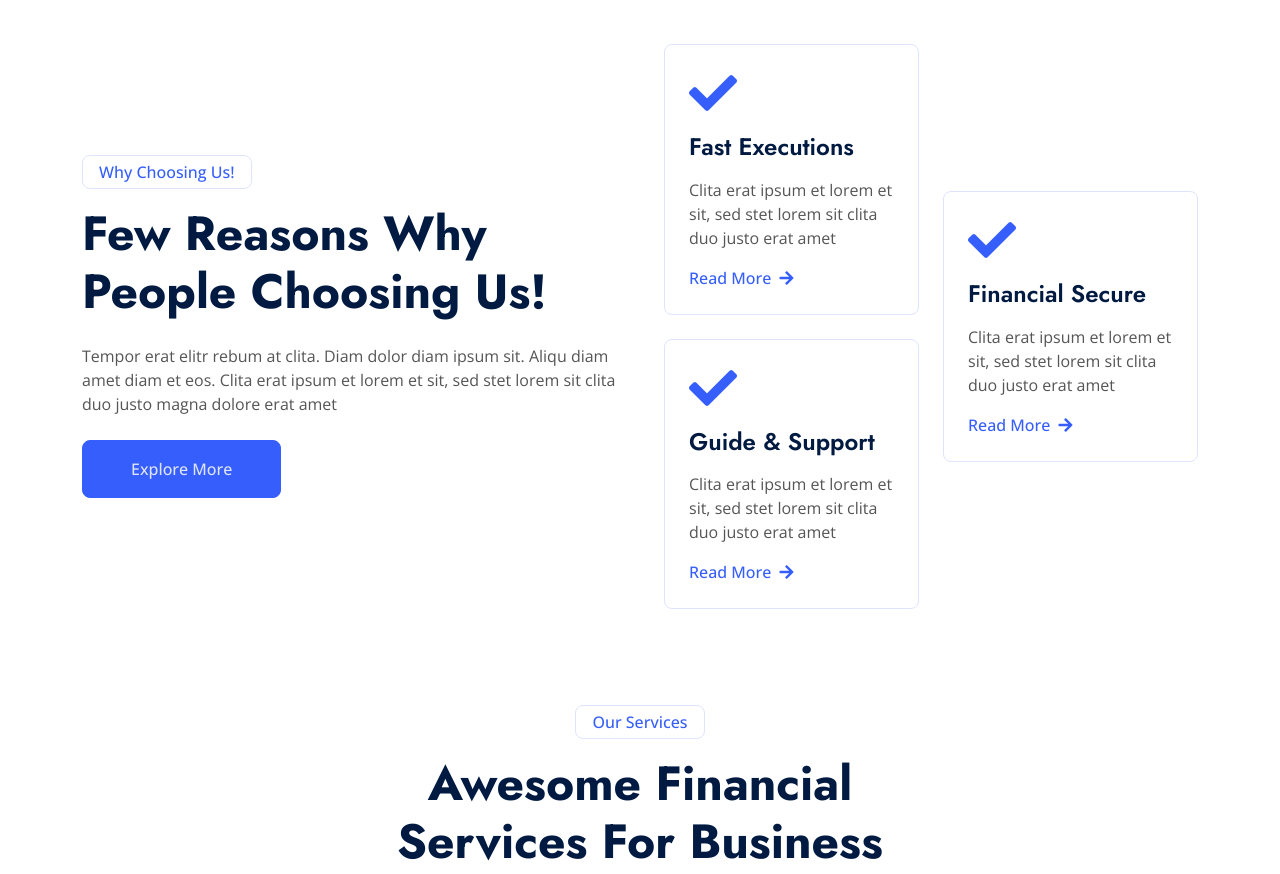
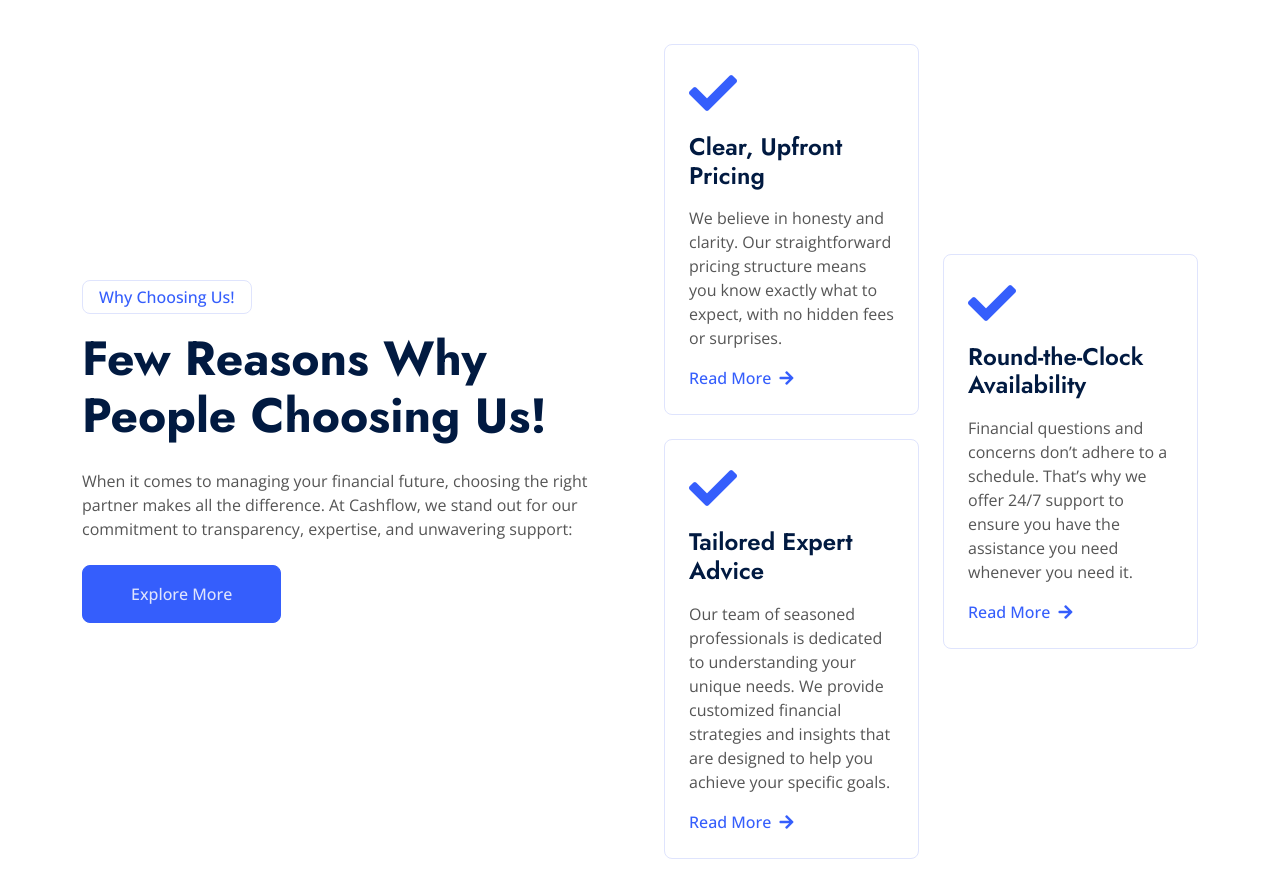
Before and after one commit to royramesh/cashflow, a plain HTML site: page index.html in a window 1280 px wide. Shown: the part 2160-3034 px from the top of the page. Drawn offline with nearby package versions, Linux system fonts and the light colour scheme.

Commit message:
cascqavcavc
egf35y4y47847

```diff
--- a/index.html
+++ b/index.html
@@ -307,10 +307,9 @@
                 <div class="col-lg-6 wow fadeInUp" data-wow-delay="0.1s">
                     <p class="d-inline-block border rounded text-primary fw-semi-bold py-1 px-3">Why Choosing Us!</p>
                     <h1 class="display-5 mb-4">Few Reasons Why People Choosing Us!</h1>
-                    <p class="mb-4">Tempor erat elitr rebum at clita. Diam dolor diam ipsum sit. Aliqu diam amet diam et
-                        eos. Clita erat ipsum et lorem et sit, sed stet lorem sit clita duo justo magna dolore erat amet
+                    <p class="mb-4">When it comes to managing your financial future, choosing the right partner makes all the difference. At Cashflow, we stand out for our commitment to transparency, expertise, and unwavering support:
                     </p>
-                    <a class="btn btn-primary py-3 px-5" href="">Explore More</a>
+                    <a class="btn btn-primary py-3 px-5" href="about.html">Explore More</a>
                 </div>
                 <div class="col-lg-6">
                     <div class="row g-4 align-items-center">
@@ -319,9 +318,11 @@
                                 <div class="col-12 wow fadeIn" data-wow-delay="0.3s">
                                     <div class="feature-box border rounded p-4">
                                         <i class="fa fa-check fa-3x text-primary mb-3"></i>
-                                        <h4 class="mb-3">Fast Executions</h4>
-                                        <p class="mb-3">Clita erat ipsum et lorem et sit, sed stet lorem sit clita duo
-                                            justo erat amet</p>
+                                        <h4 class="mb-3">Clear, Upfront Pricing
+                                        </h4>
+                                        <p class="mb-3">We believe in honesty and clarity. Our straightforward pricing structure means you know exactly what to expect, with no hidden fees or surprises.
+
+                                        </p>
                                         <a class="fw-semi-bold" href="">Read More <i
                                                 class="fa fa-arrow-right ms-1"></i></a>
                                     </div>
@@ -329,9 +330,11 @@
                                 <div class="col-12 wow fadeIn" data-wow-delay="0.5s">
                                     <div class="feature-box border rounded p-4">
                                         <i class="fa fa-check fa-3x text-primary mb-3"></i>
-                                        <h4 class="mb-3">Guide & Support</h4>
-                                        <p class="mb-3">Clita erat ipsum et lorem et sit, sed stet lorem sit clita duo
-                                            justo erat amet</p>
+                                        <h4 class="mb-3">Tailored Expert Advice
+                                        </h4>
+                                        <p class="mb-3">Our team of seasoned professionals is dedicated to understanding your unique needs. We provide customized financial strategies and insights that are designed to help you achieve your specific goals.
+
+                                        </p>
                                         <a class="fw-semi-bold" href="">Read More <i
                                                 class="fa fa-arrow-right ms-1"></i></a>
                                     </div>
@@ -341,9 +344,11 @@
                         <div class="col-md-6 wow fadeIn" data-wow-delay="0.7s">
                             <div class="feature-box border rounded p-4">
                                 <i class="fa fa-check fa-3x text-primary mb-3"></i>
-                                <h4 class="mb-3">Financial Secure</h4>
-                                <p class="mb-3">Clita erat ipsum et lorem et sit, sed stet lorem sit clita duo justo
-                                    erat amet</p>
+                                <h4 class="mb-3">Round-the-Clock Availability
+                                </h4>
+                                <p class="mb-3">Financial questions and concerns don’t adhere to a schedule. That’s why we offer 24/7 support to ensure you have the assistance you need whenever you need it.
+
+                                </p>
                                 <a class="fw-semi-bold" href="">Read More <i class="fa fa-arrow-right ms-1"></i></a>
                             </div>
                         </div>
```
